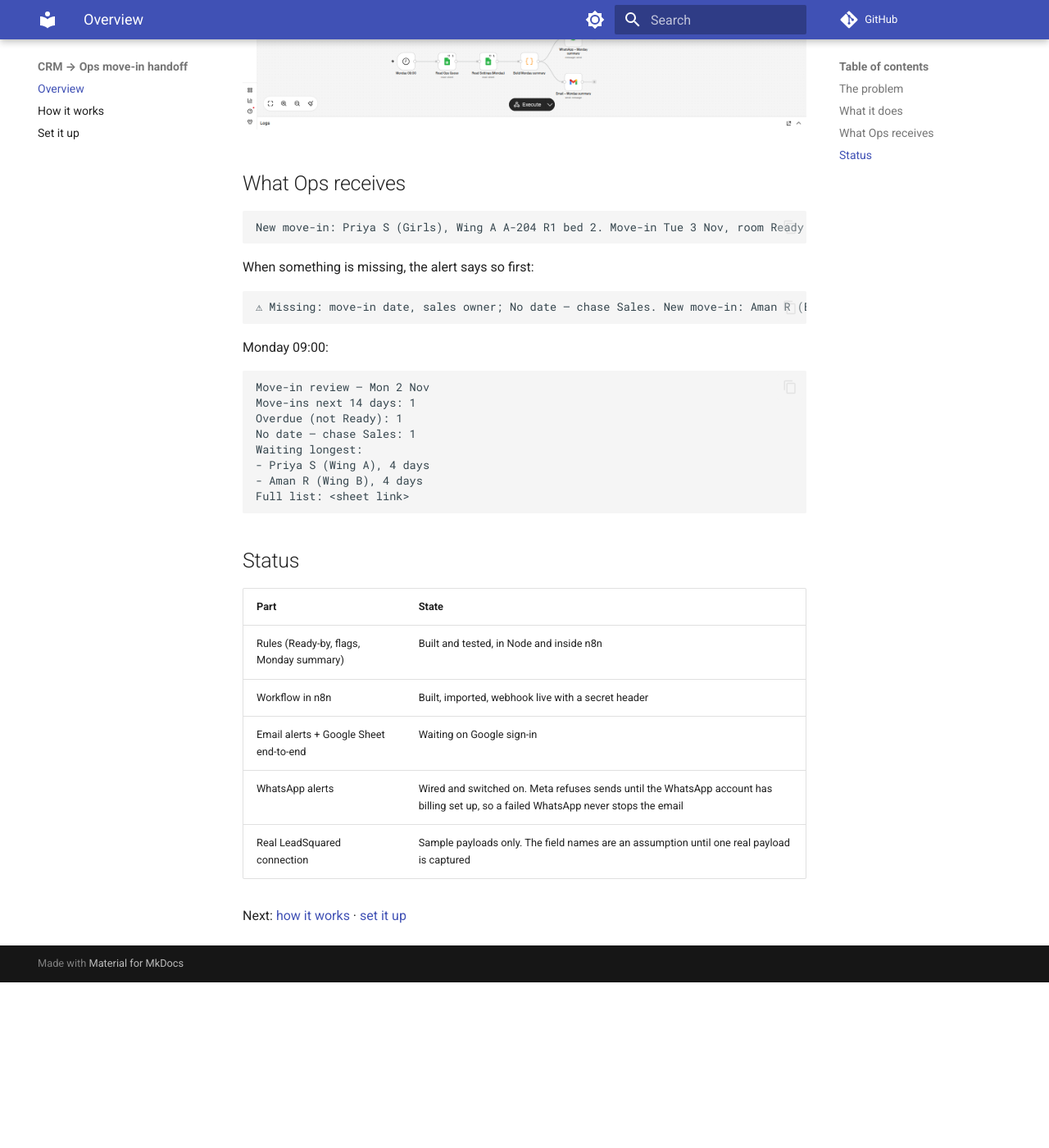
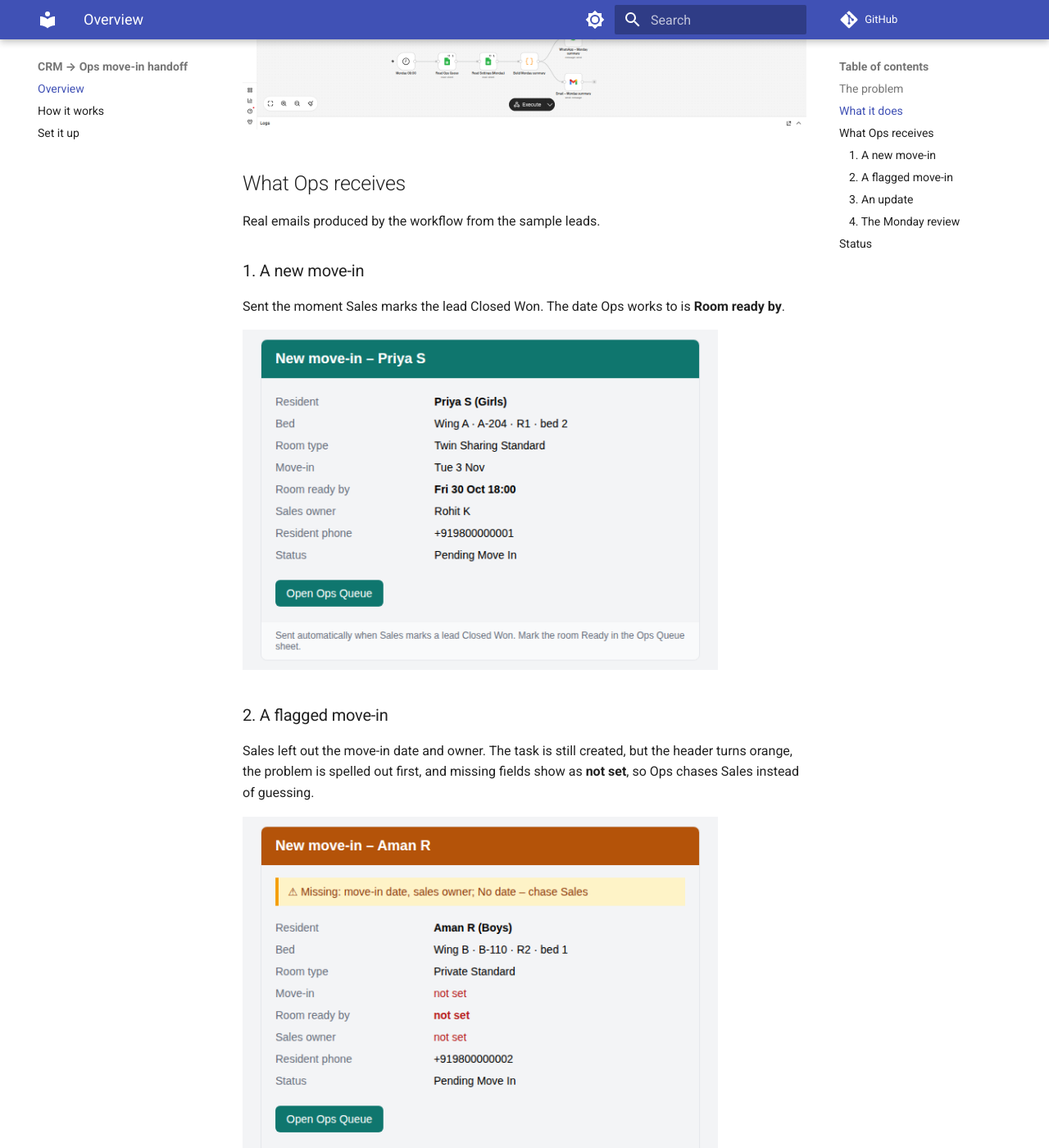
Before and after one commit to dakshvanshaj/union-living-ops-handoff, an MkDocs documentation site: the page built from docs/index.md, in a window 1280 px wide and 1400 px high, scrolled down 1449 px. Shown: the whole window at 82% size. Built offline with MkDocs 1.6.1 and Material for MkDocs 9.7.7, drawn with Linux system fonts in a browser that asks for light colours; comment, search, counter and statistics services are not loaded; before the commit the page ends 2647 px from its top, so only the background shows below that; some of the changed text lies outside the part shown.

Commit message:
Formatted HTML emails; docs show each email as it arrives
Co-Authored-By: Claude Opus 5.5 <noreply@anthropic.com>

````diff
--- a/docs/index.md
+++ b/docs/index.md
@@ -37,28 +37,34 @@ Ops closes the loop in the Sheet by changing Status: `Pending Move In → Ready
 
 ## What Ops receives
 
-```text
-New move-in: Priya S (Girls), Wing A A-204 R1 bed 2. Move-in Tue 3 Nov, room Ready by Fri 30 Oct 18:00. Sales: Rohit K.
-```
+Real emails produced by the workflow from the sample leads.
 
-When something is missing, the alert says so first:
+### 1. A new move-in
 
-```text
-⚠ Missing: move-in date, sales owner; No date – chase Sales. New move-in: Aman R (Boys), Wing B B-110 R2 bed 1. Move-in date not set. Sales: ?.
-```
+Sent the moment Sales marks the lead Closed Won. The date Ops works to is **Room ready by**.
 
-Monday 09:00:
+![New move-in email](img/email-new.png){ width="580" }
 
-```text
-Move-in review – Mon 2 Nov
-Move-ins next 14 days: 1
-Overdue (not Ready): 1
-No date – chase Sales: 1
-Waiting longest:
-- Priya S (Wing A), 4 days
-- Aman R (Wing B), 4 days
-Full list: <sheet link>
-```
+### 2. A flagged move-in
+
+Sales left out the move-in date and owner. The task is still created, but the header turns orange,
+the problem is spelled out first, and missing fields show as **not set**, so Ops chases Sales instead of guessing.
+
+![Flagged move-in email](img/email-flagged.png){ width="580" }
+
+### 3. An update
+
+Sales edited the lead later. Ops hears about it, and their progress is kept: the room is still **Ready**.
+
+![Updated move-in email](img/email-updated.png){ width="580" }
+
+### 4. The Monday review
+
+Every Monday at 09:00 IST: the agenda for the 10-minute move-in review.
+
+![Monday review email](img/email-monday.png){ width="580" }
+
+WhatsApp gets the same content as plain text.
 
 ## Status
 
@@ -66,7 +72,7 @@ Full list: <sheet link>
 |---|---|
 | Rules (Ready-by, flags, Monday summary) | Built and tested, in Node and inside n8n |
 | Workflow in n8n | Built, imported, webhook live with a secret header |
-| Email alerts + Google Sheet end-to-end | Waiting on Google sign-in |
+| Email alerts + Google Sheet end-to-end | Working: tested on 28 Oct with a real Sheet and Gmail (new lead, repeat lead, missing fields, Closed Lost, Monday review) |
 | WhatsApp alerts | Wired and switched on. Meta refuses sends until the WhatsApp account has billing set up, so a failed WhatsApp never stops the email |
 | Real LeadSquared connection | Sample payloads only. The field names are an assumption until one real payload is captured |
 
````
Also changed, not shown: build.js (+8 -7 lines), handoff.js (+75 -15 lines), handoff.test.js (+13 -1 lines), workflow.json (+6 -6 lines), docs/img/email-flagged.png (added), docs/img/email-monday.png (added), docs/img/email-new.png (added), docs/img/email-updated.png (added), 1 other file.
